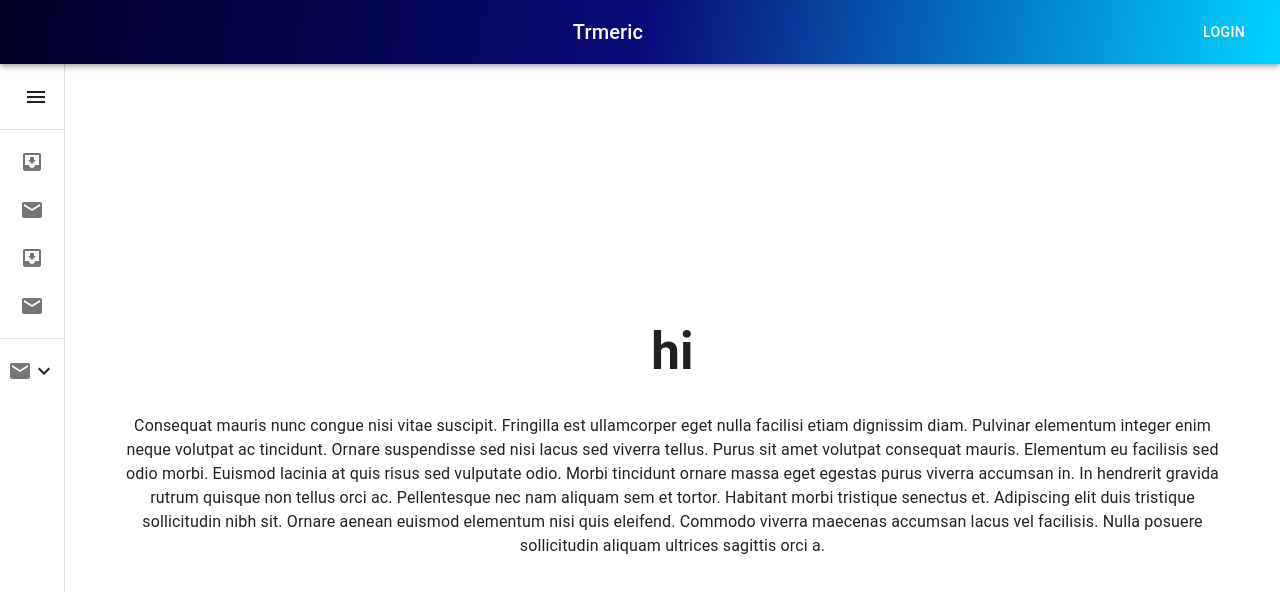
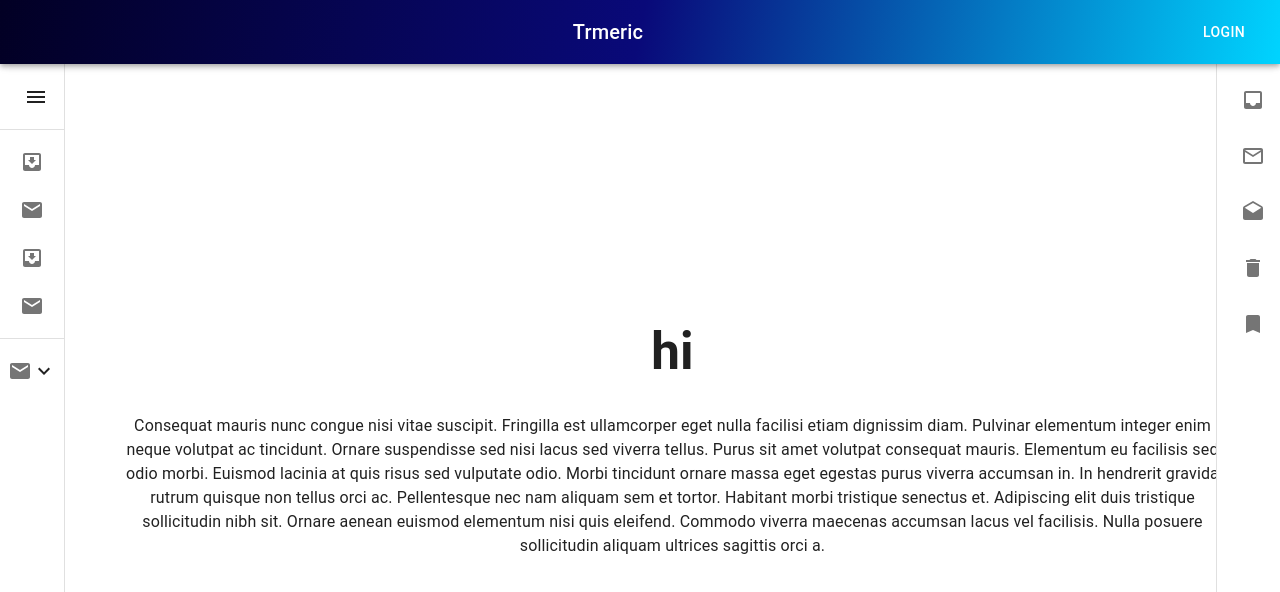
Before and after one commit to nyb12/trmeric, a React (Vite) app: page / in a window 1280 px wide. Shown: the top 592 px of the page. Built offline with nearby package versions, Linux system fonts and the light colour scheme.

Commit message:
Implemented Right side Menu

```diff
--- a/package.json
+++ b/package.json
@@ -14,6 +14,7 @@
     "@emotion/styled": "^11.11.0",
     "@mui/icons-material": "^5.14.18",
     "@mui/material": "^5.14.18",
+    "@mui/styles": "^5.14.18",
     "axios": "^1.6.2",
     "i18next": "^23.7.6",
     "react": "^18.2.0",
--- a/src/App.jsx
+++ b/src/App.jsx
@@ -1,13 +1,27 @@
 import reactLogo from "./assets/react.svg";
 import viteLogo from "/vite.svg";
 import "./App.css";
+
+// Common components
 import Sidenav from "./components/common/sidemenu/sideMenu";
 import Header from "./components/common/Header/header";
+import RightSideMenu from "./components/common/rightSideMenu/RightSideMenu";
+
+// Libraries
+import { ThemeProvider, createTheme } from '@mui/material/styles';
+
+// Create a theme
+const theme = createTheme();
+
+
 function App() {
   return (
     <>
       <Header />
       <Sidenav />
+      <ThemeProvider theme={theme}>
+      <RightSideMenu />
+      </ThemeProvider>
     </>
   );
 }
--- /dev/null
+++ b/src/components/common/rightSideMenu/RightSideMenu.jsx
@@ -0,0 +1,58 @@
+import React from 'react';
+import { Drawer, IconButton, List, ListItem, ListItemIcon } from '@mui/material';
+import { makeStyles } from '@mui/styles';
+import { MailOutline, Inbox, Drafts, Delete, Bookmark } from '@mui/icons-material';
+
+const drawerWidth = '5%';
+const drawerOpen = true;
+
+const useStyles = makeStyles((theme) => ({
+  drawer: {
+    width: drawerWidth,
+    flexShrink: 0,
+  },
+  drawerPaper: {
+    width: drawerWidth,
+    position: 'sticky',
+    top: 0,
+  },
+  toolbar: theme.mixins.toolbar,
+}));
+
+const RightSideMenu = () => {
+  const classes = useStyles();
+
+  const handleDrawerOpen = () => {
+    // action here
+  };
+
+  return (
+    <div>
+      {/* Right Side Menu */}
+      <Drawer
+        className={classes.drawer}
+        variant="persistent"
+        anchor="right"
+        open={drawerOpen}
+        classes={{
+          paper: classes.drawerPaper,
+        }}
+      >
+        <div className={classes.toolbar} />
+        <List>
+          {[<Inbox />, <MailOutline />, <Drafts />, <Delete />, <Bookmark />].map((icon, index) => (
+            <ListItem IconButton key={index}>
+              <ListItemIcon>
+                <IconButton onClick={handleDrawerOpen}>{icon}</IconButton>
+              </ListItemIcon>
+            </ListItem>
+          ))}
+        </List>
+      </Drawer>
+
+
+    </div>
+  );
+};
+
+export default RightSideMenu;
```
Also changed, not shown: 1 other file (tests, documents, lock files or other folders).
